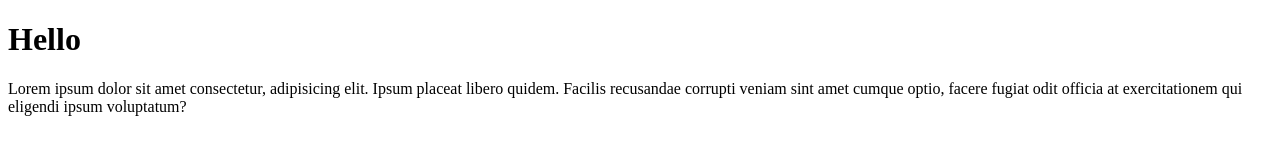
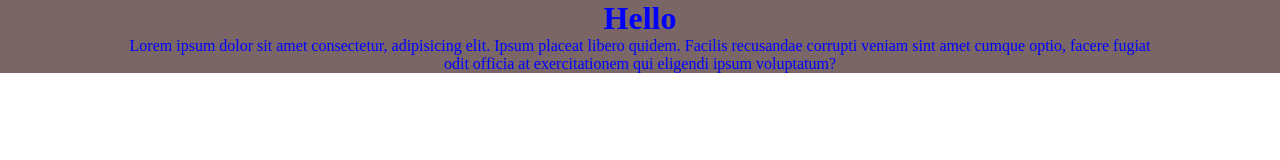
Before and after one commit to Daniil727/developer2024, a plain HTML site: page index.html in a window 1280 px wide. Drawn offline with Linux system fonts and the light colour scheme.

Commit message:
добавил стили

```diff
--- a/index.html
+++ b/index.html
@@ -7,9 +7,10 @@
     <link rel="stylesheet" href="style.css">
 </head>
 <body>
-    <div class="container">
+    <div class="box">
         <header>
-            <div class="title">
+            <div class="container">
+                <div class="title">
                 <h1>Hello</h1>
                 <p>Lorem ipsum dolor sit amet consectetur, adipisicing elit.
                      Ipsum placeat libero quidem. Facilis recusandae corrupti
@@ -17,6 +18,8 @@
                      exercitationem qui eligendi ipsum voluptatum?
                     </p>
             </div>
+            </div>
+
         </header>
     </div>
 
--- a/style.css
+++ b/style.css
@@ -0,0 +1,18 @@
+*{
+    padding: 0;
+    margin: 0 auto;
+}
+
+.box{
+    background: rgb(122, 102, 102);
+}
+
+.container{
+    width: 1040px;
+    height: auto;
+}
+
+.title{
+    text-align: center;
+    color: blue;
+}
```
Also changed, not shown: 1 other file.
